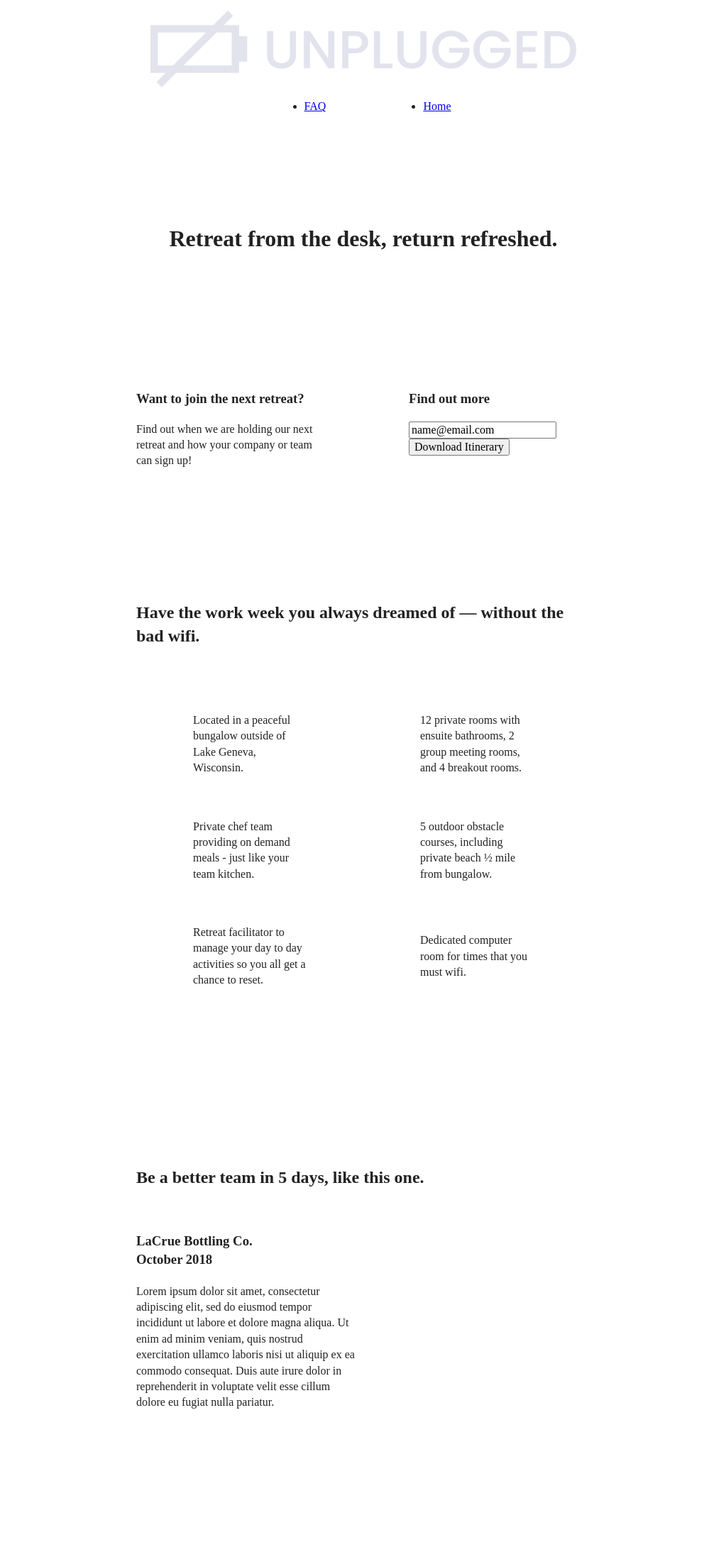
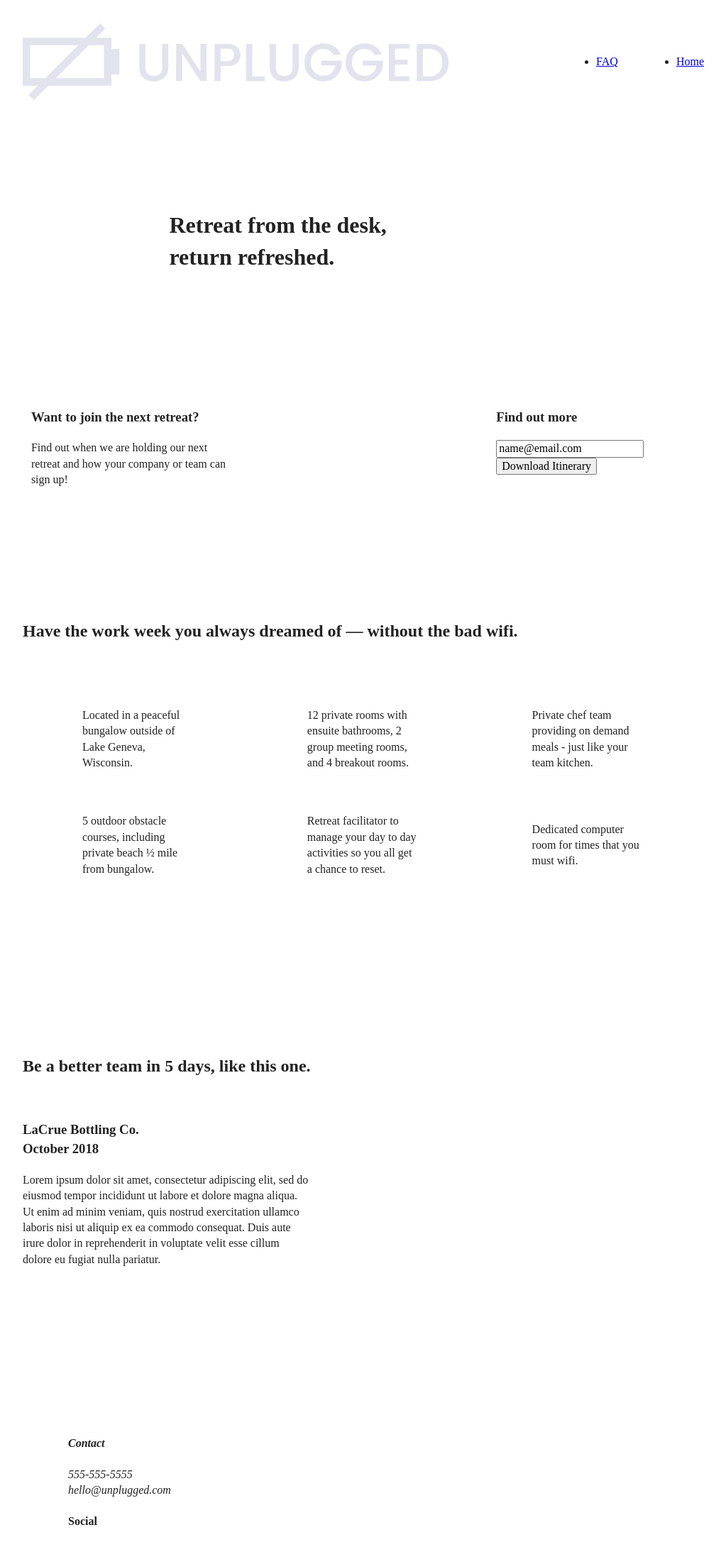
Before and after one commit to ejbrockway/unplugged-retreat, a website: page about/index.html in a window 1280 px wide. Shown: the top 2180 px of the page at 71% size, without its empty margins (128-1151 px from the left). Drawn offline with Linux system fonts and the light colour scheme; files that its build step writes are made by us from their sources.

Commit message:
Desktop css

```diff
--- a/css /main.css
+++ b/css /main.css
@@ -480,7 +480,6 @@ aside {
   ======================================================================= */
 
   .faq .content-wrapper{
-
     justify-content: space-space-between;
 }
 
@@ -496,132 +495,54 @@ aside {
 @media only screen and (min-width: 1200px) {
   /*Desktop Styles here*/
 
-  header{
-    padding: 15px 0;
-  }
-
-  header .content-wrapper{
-    display: flex;
-    justify-content: center;
-    align-items: center;
-    flex-flow: row wrap;
-    margin: 0;
-  }
-
-  .header-divider{
-    width: 100%;
-    height: 1px;
-    margin: 10px 0 20px 0;
-  }
-
-  header nav {
-    display: flex;
-    justify-content: space-around;
-    align-items: center;
-    flex-flow: row wrap;
-    width: 60%;
-  }
-
-  header nav ul{
-    display: flex;
-    justify-content: space-around;
-    width: 100%;
-  }
+  .content-wrapper{
+   max-width: 960px;
+ }
 
 /* Hero Area*/
-
-  .hero-area{
-  display: flex;
-  justify-content: center;
-  flex-flow: row wrap;
-  }
+  .hero-area h1{
+  width: 60%;
+}
 
   /*aside*/
 
-  aside {
-    display: flex;
-    justify-content: center;
-    align-items: center;
-    flex-flow: row wrap;
+  aside .content-wrapper {
+    justify-content: space-between;
+  }
+
+  aside .content-wrapper .form-description,
+  aside .content-wrapper .form {
+    width: 30%;
   }
 
   /*Features*/
 
-  .features {
-    display: flex;
-    justify-content: center;
-    flex-flow: row wrap;
-  }
-
   .features h2 {
-    margin-bottom: 60px;
+    width: 90%;
   }
 
   .features article {
-    width: 63%;
-    margin: 30px 0;
+    flex-basis: 33%;
   }
 
-  .features .features-items {
-    display: flex;
-    justify-content: center;
-    align-items: center;
-    flex-flow: row wrap;
-  }
-
-  .features p {
-    margin: 0;
-  }
   /*Reviews*/
 
-  .reviews{
-    display: flex;
-    justify-content: center;
-    flex-flow: row wrap;
-  }
-
-  .reviews h2 {
-    margin-bottom: 40px;
-  }
-
-  .reviews h3 {
-    width: 55%;
-    margin: 20px 0;
+  .reviews article div{
+    width: 42%;
   }
 
   /*===========================================================================
       About page
     ==========================================================================*/
 
-  .mission{
-    display: flex;
-    justify-content: center;
-    align-items: center;
-    flex-flow: row wrap;
+  .mission h2,
+   .contact-section .contact-wrapper h2{
+    width: 95%;
   }
 
-  .contact-section {
-    display: flex;
-    justify-content: center;
-    align-items: center;
-    flex-flow: row wrap;
-  }
-
-  .contact-content p {
-    margin: 0;
-  }
   /*========================================================================
       FAQ page
   ======================================================================= */
-
-  .faq .content-wrapper{
-
-    justify-content: space-space-between;
-}
-
-  .faq-content{
-  flex-basis: 40%;
-  }
 
 .faq h2{
   width: 100%;
```
